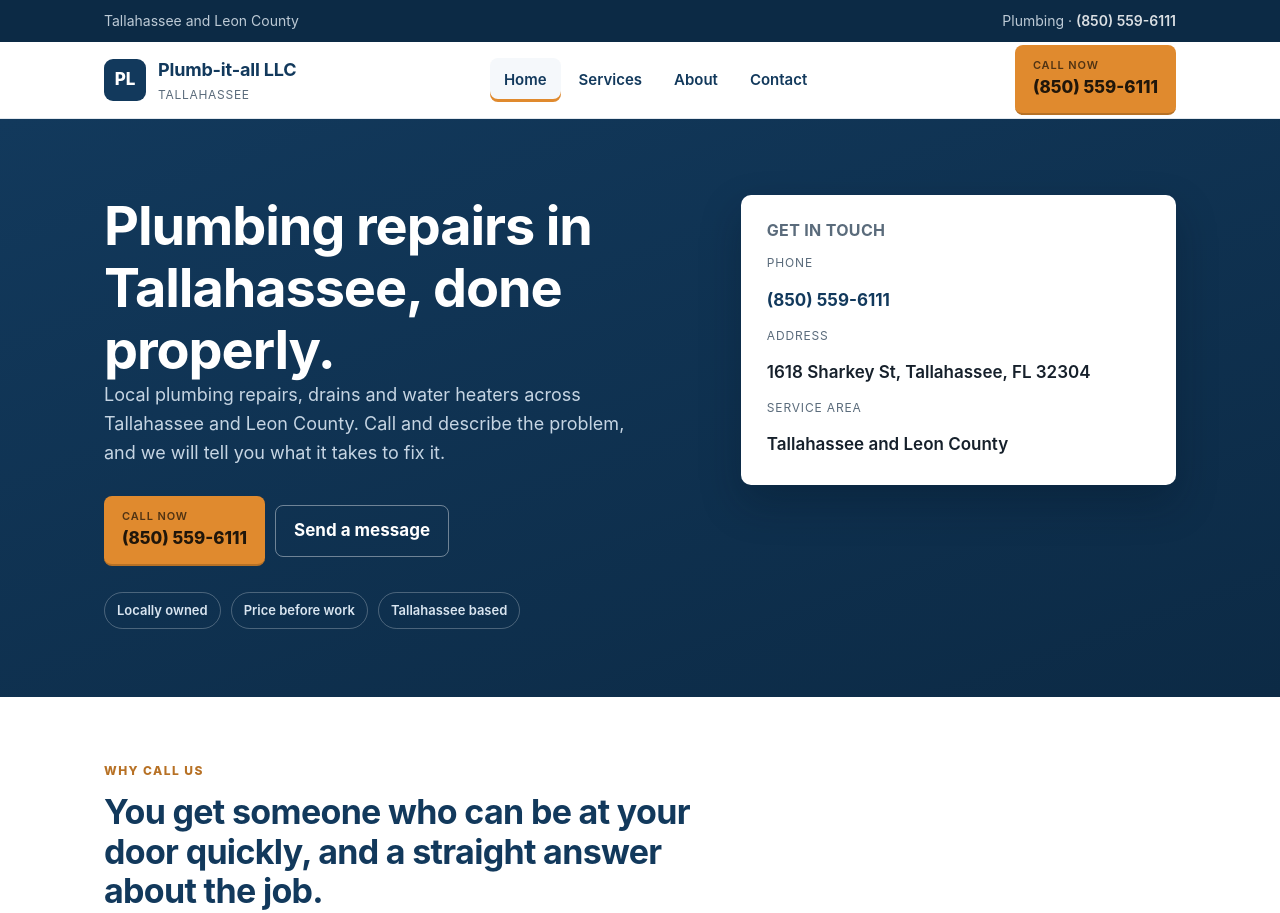
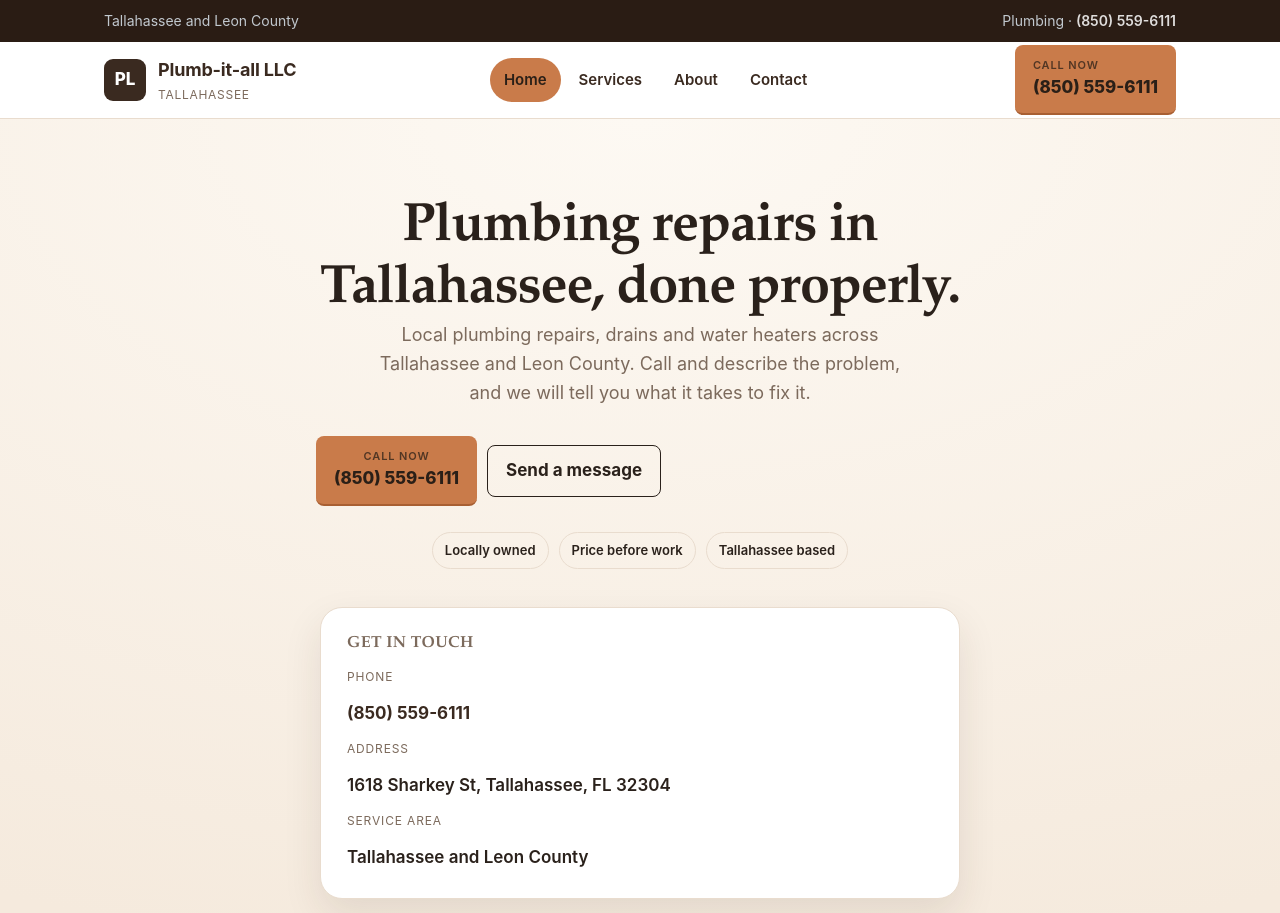
Before and after one commit to shulenbergerlogan-ops/lsdigitalsai-samples, a plain HTML site: page plumb-it-all-llc/index.html in a window 1280 px wide. Shown: the top 913 px of the page. Drawn offline with Linux system fonts and the light colour scheme.

Commit message:
Publish plumb-it-all-llc/index.html

```diff
--- a/plumb-it-all-llc/index.html
+++ b/plumb-it-all-llc/index.html
@@ -6,11 +6,11 @@
 <title>Plumb-it-all LLC | Plumber in Tallahassee</title>
 <meta name="description" content="Plumb-it-all LLC — plumber in Tallahassee. Local plumbing repairs, drains and water heaters across Tallahassee and Leon County. Call (850) 559-6111.">
 <style>
-  :root{--navy:#12395C;--navy-deep:#0C2A45;--accent:#E08A2E;--accent-dark:#B77125;--ink:#16202B;--muted:#5A6B7B;--line:#E2E8EE;--paper:#FFFFFF;--wash:#F5F8FB;--radius:10px;--sans:-apple-system,BlinkMacSystemFont,"Segoe UI",Roboto,Helvetica,Arial,sans-serif}
+  :root{--navy:#12395C;--navy-deep:#0C2A45;--accent:#E08A2E;--accent-dark:#B77125;--ink:#16202B;--muted:#5A6B7B;--line:#E2E8EE;--paper:#FFFFFF;--wash:#F5F8FB;--radius:10px;--sans:-apple-system,BlinkMacSystemFont,"Segoe UI",Roboto,Helvetica,Arial,sans-serif;--display:var(--sans);--accent-ink:#20160A}
   *{box-sizing:border-box}
   html{scroll-behavior:smooth}
   body{margin:0;font-family:var(--sans);color:var(--ink);background:var(--paper);-webkit-font-smoothing:antialiased;line-height:1.6;font-size:17px}
-  h1,h2,h3,h4{margin:0;line-height:1.15;letter-spacing:-0.02em;color:var(--navy)}
+  h1,h2,h3,h4{margin:0;line-height:1.15;letter-spacing:-0.02em;color:var(--navy);font-family:var(--display)}
   p{margin:0 0 1em} a{color:var(--navy)} .wrap{max-width:1120px;margin:0 auto;padding:0 24px}
   .topbar{background:var(--navy-deep);color:#DCE6EF;font-size:14px}
   .topbar .wrap{display:flex;justify-content:space-between;align-items:center;gap:16px;min-height:42px;flex-wrap:wrap}
@@ -25,7 +25,7 @@
   nav.pages button{font:inherit;font-size:15px;font-weight:600;color:var(--navy);background:none;border:0;padding:10px 14px;border-radius:8px;cursor:pointer}
   nav.pages button:hover{background:var(--wash)}
   nav.pages button[aria-current="page"]{background:var(--wash);box-shadow:inset 0 -3px 0 var(--accent)}
-  .callbtn{display:inline-flex;align-items:center;gap:9px;background:var(--accent);color:#20160A;text-decoration:none;font-weight:800;padding:12px 18px;border-radius:8px;white-space:nowrap;border-bottom:2px solid var(--accent-dark)}
+  .callbtn{display:inline-flex;align-items:center;gap:9px;background:var(--accent);color:var(--accent-ink);text-decoration:none;font-weight:800;padding:12px 18px;border-radius:8px;white-space:nowrap;border-bottom:2px solid var(--accent-dark)}
   .callbtn:hover{filter:brightness(1.05)}
   .callbtn small{display:block;font-weight:600;font-size:11px;letter-spacing:.08em;text-transform:uppercase;opacity:.75}
   .page[hidden]{display:none}
@@ -72,7 +72,7 @@
   .form label{display:block;font-size:13px;font-weight:700;letter-spacing:.04em;text-transform:uppercase;color:var(--muted);margin:0 0 6px}
   .form input,.form textarea{width:100%;font:inherit;font-size:16px;padding:11px 13px;border:1px solid #CBD6E1;border-radius:8px;margin-bottom:16px;background:#fff;color:var(--ink)}
   .form textarea{min-height:110px;resize:vertical}
-  .form button{font:inherit;font-weight:800;background:var(--accent);color:#20160A;border:0;border-bottom:2px solid var(--accent-dark);padding:13px 20px;border-radius:8px;cursor:pointer;width:100%}
+  .form button{font:inherit;font-weight:800;background:var(--accent);color:var(--accent-ink);border:0;border-bottom:2px solid var(--accent-dark);padding:13px 20px;border-radius:8px;cursor:pointer;width:100%}
   .form .note{font-size:13px;color:var(--muted);margin:12px 0 0}
   .steps{margin:0;padding:0;list-style:none;counter-reset:s;display:grid;gap:22px}
   .steps li{counter-increment:s;position:relative;padding-left:44px;color:var(--muted);font-size:15.5px}
@@ -92,8 +92,26 @@
     section.block{padding:48px 0}
   }
 </style>
+<style>body.th-sand{--navy:#3A2A20;--navy-deep:#2A1C14;--accent:#C97B4A;--accent-dark:#A85F32;--ink:#2A211B;--muted:#7C6A5C;--line:#E9DCCE;--paper:#FDF9F3;--wash:#F5EADD;--radius:22px;--accent-ink:#2A1F17;--display:Palatino,"Book Antiqua",Georgia,serif}
+body.th-sand .hero h1{color:var(--ink)}
+body.th-sand .hero p{color:var(--muted)}
+body.th-sand .creds li{color:var(--ink);border-color:var(--line)}
+body.th-sand .hero .actions .ghost{color:var(--ink);border-color:var(--ink)}
+
+body.th-sand .hero{background:radial-gradient(120% 100% at 50% 0,#FDF9F3 0%,#F5EADD 100%);padding:78px 0 72px}
+body.th-sand .hero .wrap{grid-template-columns:1fr;justify-items:center;text-align:center;gap:38px}
+body.th-sand .hero h1{max-width:24ch;font-weight:600}
+body.th-sand .hero p{margin-inline:auto}
+body.th-sand .creds{justify-content:center}
+body.th-sand .card-quick{max-width:640px;width:100%;text-align:left;box-shadow:0 16px 38px rgba(58,42,32,0.10);border:1px solid var(--line)}
+body.th-sand nav.pages button{border-radius:999px}
+body.th-sand nav.pages button[aria-current="page"]{background:var(--accent);color:var(--accent-ink);box-shadow:none}
+body.th-sand .svc{background:none;border:0;gap:20px;overflow:visible}
+body.th-sand .svc article{background:var(--paper);border:1px solid var(--line)}
+body.th-sand .eyebrow{color:var(--accent-dark)}
+</style>
 </head>
-<body>
+<body class="th-sand">
 
 <div class="topbar">
   <div class="wrap">
```
